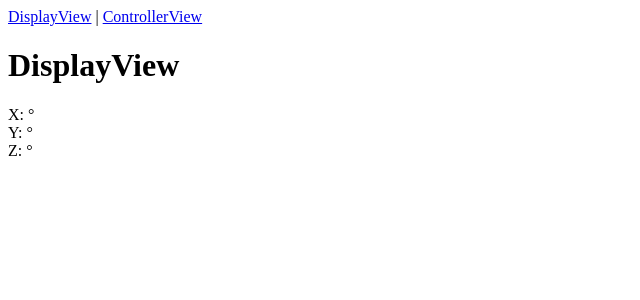
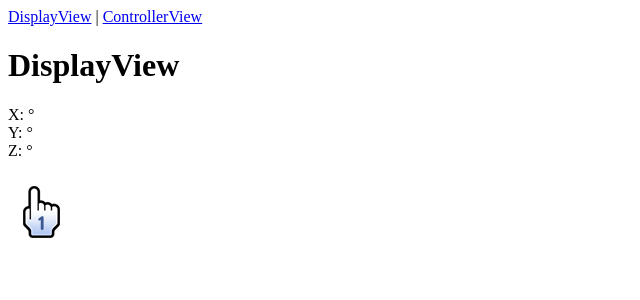
Before and after one commit to konaraddi/web-riimote, a Vue app in the folder client/: page /controller-view in a window 1280 px wide. Shown: the top 300 px of the page, without its empty margins (0-640 px from the left). Built offline with nearby package versions, Linux system fonts and the light colour scheme; no server answers.

Commit message:
Add WiiCursor component, wii cursor rotates based on controller's rotation

```diff
--- /dev/null
+++ b/client/src/components/WiiCursor.vue
@@ -0,0 +1,18 @@
+<template>
+<div>
+<img src="../assets/wii_cursor.png" alt="Wii Cursor" :style="{transform: 'rotate(' + rotation + 'deg)'}">
+</div>
+</template>
+<script>
+export default {
+  name: 'WiiCursor',
+  props: {
+    rotation: Number
+  }
+}
+</script>
+<style scoped>
+img {
+  margin: 4px;
+}
+</style>
--- a/client/src/views/ControllerView.vue
+++ b/client/src/views/ControllerView.vue
@@ -35,6 +35,7 @@ export default {
     };
   },
   methods: {
+    // notifies the DisplayView of the controller's x, y, and z angles
     sendCoordinatesToDisplayView(x, y, z) {
       this.$socket.emit("SEND_COORDINATES", {
         x,
@@ -43,9 +44,11 @@ export default {
       });
     },
     handleOrientation(event) {
+      // obtains x y z angles
       this.xAxisDegrees = Math.round(event.beta);
       this.yAxisDegrees = Math.round(event.gamma);
       this.zAxisDegrees = Math.round(event.alpha);
+      // share x y z angles with DisplayView
       this.sendCoordinatesToDisplayView(
         this.xAxisDegrees,
         this.yAxisDegrees,
--- a/client/src/views/DisplayView.vue
+++ b/client/src/views/DisplayView.vue
@@ -6,18 +6,22 @@
   :yAxisDegrees = 'yAxisDegrees'
   :zAxisDegrees = 'zAxisDegrees'
 />
+<WiiCursor :rotation='yAxisDegrees * 2'/>
 </div>
 </template>
 
 <script>
 import CoordinatesDisplay from "../components/CoordinatesDisplay.vue";
+import WiiCursor from '../components/WiiCursor.vue'
 
 export default {
   name: "DisplayView",
   components: {
-    CoordinatesDisplay
+    CoordinatesDisplay,
+    WiiCursor
   },
   mounted() {
+    // starts listening for events on socket
     this.$socket.on("COORDINATES", data => {
       this.xAxisDegrees = data.x;
       this.yAxisDegrees = data.y;
```
Also changed, not shown: client/src/assets/wii_cursor.png (added).
